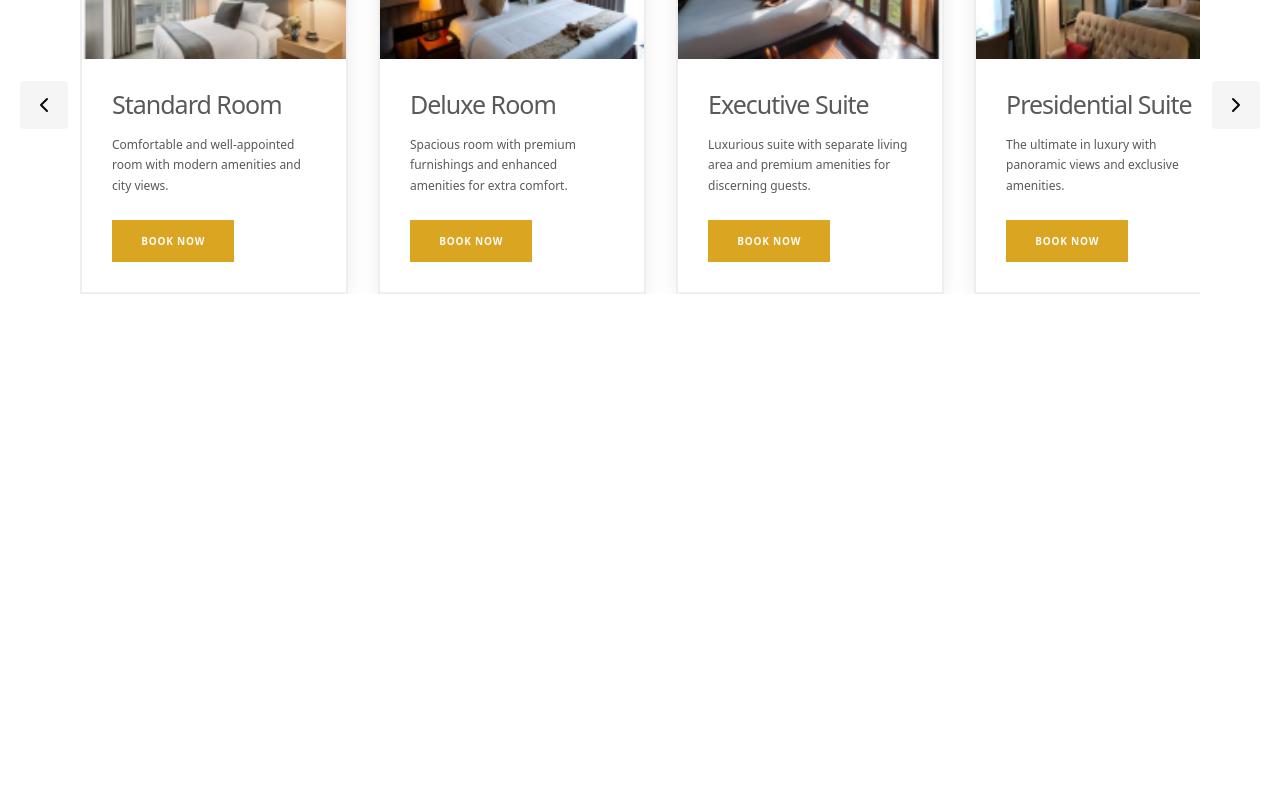
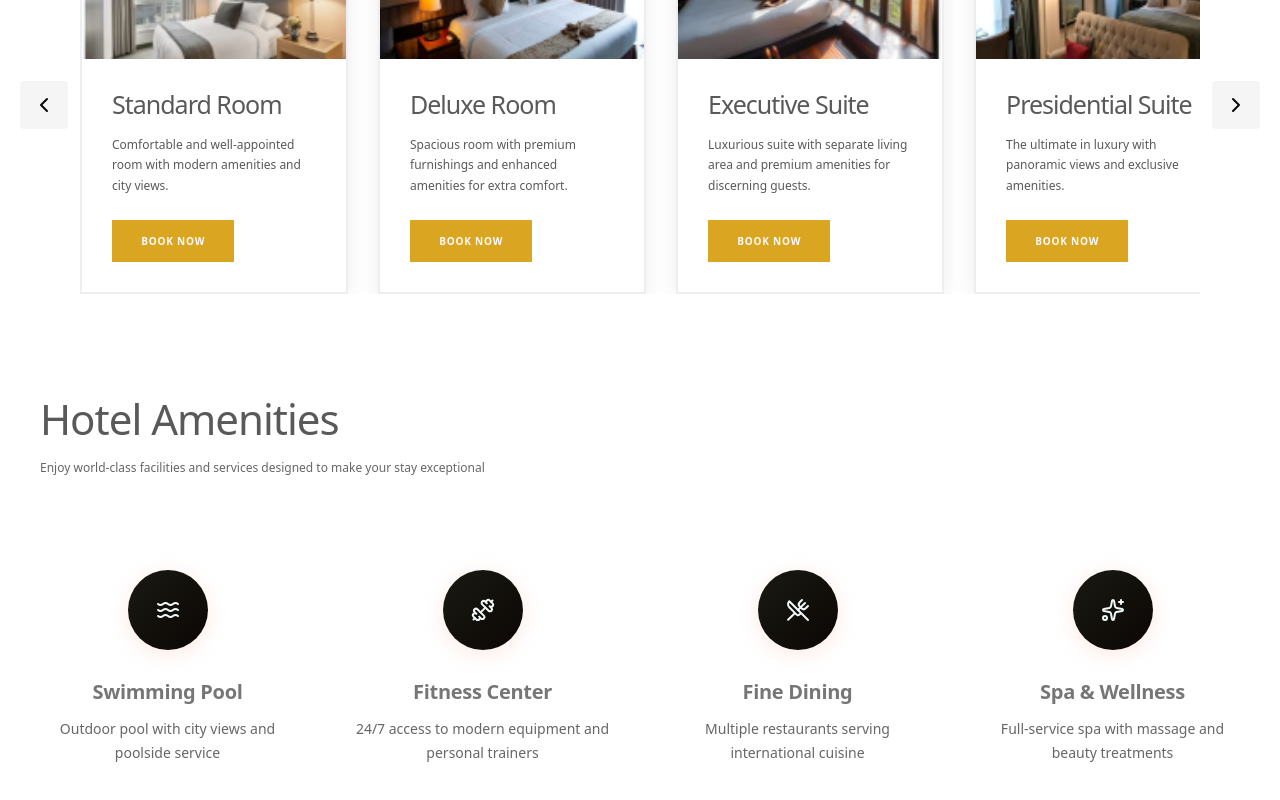
Before and after one commit to JanKokobane/hotel-tango-app, a React (Vite) app: page / in a window 1280 px wide. Shown: the part 1062-1862 px from the top of the page. Before the commit the page ends 1484 px from the top, so only its background shows below. Built offline with nearby package versions, Linux system fonts and the light colour scheme.

Commit message:
added styling on Hotel amenities feature

```diff
--- a/src/App.tsx
+++ b/src/App.tsx
@@ -3,6 +3,7 @@ import React from 'react';
 import Navbar from './Components/Navbar/Navbar';
 import Hero from './Pages/Hero';
 import { RoomsSection } from './Components/RoomsSection/RoomsSection';
+import HotelAmenities from './Components/HotelAmenities/HotelAmenities';
 
 function App() {
   return (
@@ -15,6 +16,7 @@ function App() {
               <Navbar />
               <Hero />
               <RoomsSection />
+              <HotelAmenities />
             </>
           }
         />
--- /dev/null
+++ b/src/Components/HotelAmenities/HotelAmenities.module.css
@@ -0,0 +1,111 @@
+.section {
+  padding: 100px 20px;
+  max-width: 1200px;
+  margin: 0 auto;
+  background: white;
+}
+
+.header {
+  text-align: center;
+  margin-bottom: 80px;
+}
+
+.heading {
+  position: relative;
+  font-size: 42px;
+  font-weight: 100;
+  color: #1a1a1ab9;
+  margin-bottom: 16px;
+  letter-spacing: -1px;
+  line-height: 1.2;
+  margin-top: -8rem;
+  float: left;
+}
+
+.subtitle {
+  font-size: 12px;
+  color: #666;
+  max-width: 650px;
+  line-height: 1.7;
+  float: left;
+  margin-top: -4rem;
+}
+
+.grid {
+  display: grid;
+  grid-template-columns: repeat(auto-fit, minmax(26px, 1fr));
+  gap: 60px;
+  list-style: none;
+  padding: 0;
+  margin: 0;
+  margin-top: -2rem;
+}
+
+.amenityCard {
+  display: flex;
+  flex-direction: column;
+  align-items: center;
+  text-align: center;
+  transition: transform 0.3s ease;
+}
+
+.amenityCard:hover {
+  transform: translateY(-8px);
+}
+
+.iconWrapper {
+  width: 80px;
+  height: 80px;
+  border-radius: 50%;
+  background: linear-gradient(135deg, #191a13 0%, #0c0604 100%);
+  display: flex;
+  align-items: center;
+  justify-content: center;
+  margin-bottom: 28px;
+  transition: all 0.3s ease;
+  box-shadow: 0 4px 20px rgba(252, 182, 159, 0.3);
+}
+
+.amenityCard:hover .iconWrapper {
+  transform: scale(1.1);
+  box-shadow: 0 6px 30px rgba(252, 182, 159, 0.5);
+}
+
+.icon {
+  font-size: 32px;
+  color: rgb(240, 248, 248);
+}
+
+.amenityTitle {
+  font-size: 20px;
+  font-weight: 700;
+  color: #1a1a1a98;
+  margin-bottom: 12px;
+  letter-spacing: -0.3px;
+}
+
+.amenityDescription {
+  font-size: 14px;
+  color: #666;
+  line-height: 1.7;
+  max-width: 280px;
+}
+
+@media (max-width: 768px) {
+  .section {
+    padding: 80px 16px;
+  }
+
+  .heading {
+    font-size: 36px;
+  }
+
+  .grid {
+    gap: 50px;
+    grid-template-columns: 1fr;
+  }
+
+  .amenityDescription {
+    max-width: 100%;
+  }
+}
--- a/src/Components/HotelAmenities/HotelAmenities.tsx
+++ b/src/Components/HotelAmenities/HotelAmenities.tsx
@@ -1,48 +1,54 @@
-import React from 'react';
-import { Text } from '../Text/Text';
-import { FaSwimmingPool, FaSpa } from "react-icons/fa";
-import { IoIosFitness } from "react-icons/io";
-import { MdLocalDining } from "react-icons/md";
+import React from "react";
+import { Waves, Dumbbell, UtensilsCrossed, Sparkles } from "lucide-react";
+import styles from "./HotelAmenities.module.css";
 
 interface Amenity {
-  icon: any;
+  icon: React.ReactNode;
   title: string;
   description: string;
 }
 
 const amenities: Amenity[] = [
   {
-    icon: <FaSwimmingPool />,
-    title: 'Swimming Pool',
-    description: 'Outdoor pool with city views and poolside service.',
+    icon: <Waves />,
+    title: "Swimming Pool",
+    description: "Outdoor pool with city views and poolside service",
   },
   {
-    icon: <IoIosFitness />,
-    title: 'Fitness Center',
-    description: '24/7 access to modern equipment and personal trainers.',
+    icon: <Dumbbell />,
+    title: "Fitness Center",
+    description: "24/7 access to modern equipment and personal trainers",
   },
   {
-    icon: <MdLocalDining />,
-    title: 'Fine Dining',
-    description: 'Multiple restaurants serving international cuisine.',
+    icon: <UtensilsCrossed />,
+    title: "Fine Dining",
+    description: "Multiple restaurants serving international cuisine",
   },
   {
-    icon: <FaSpa />,
-    title: 'Spa & Wellness',
-    description: 'Full-service spa with massage and beauty treatments.',
+    icon: <Sparkles />,
+    title: "Spa & Wellness",
+    description: "Full-service spa with massage and beauty treatments",
   },
 ];
 
 const HotelAmenities: React.FC = () => {
   return (
-    <section>
-      <Text variant='h1'>Hotel Amenities</Text>
-      <ul>
+    <section className={styles.section}>
+      <div className={styles.header}>
+        <h2 className={styles.heading}>Hotel Amenities</h2>
+        <p className={styles.subtitle}>
+          Enjoy world-class facilities and services designed to make your stay exceptional
+        </p>
+      </div>
+
+      <ul className={styles.grid}>
         {amenities.map((amenity, index) => (
-          <li key={index}>
-            <span>{amenity.icon}</span>
-            <Text variant='h2'>{amenity.title}</Text>
-            <Text variant='p'>{amenity.description}</Text>
+          <li key={index} className={styles.amenityCard}>
+            <div className={styles.iconWrapper}>
+              <span className={styles.icon}>{amenity.icon}</span>
+            </div>
+            <h3 className={styles.amenityTitle}>{amenity.title}</h3>
+            <p className={styles.amenityDescription}>{amenity.description}</p>
           </li>
         ))}
       </ul>
--- a/src/Components/RoomsSection/RoomsSection.module.css
+++ b/src/Components/RoomsSection/RoomsSection.module.css
@@ -26,6 +26,7 @@
   margin-bottom: 16px;
   letter-spacing: -1px;
   line-height: 1.2;
+  margin-left: 3.5rem;
 }
 
 .description {
@@ -33,6 +34,7 @@
   color: #666;
   max-width: 650px;
   line-height: 1.7;
+  margin-left: 3.5rem;
 }
 
 .headerActions {
--- a/src/Pages/Hero.module.css
+++ b/src/Pages/Hero.module.css
@@ -357,7 +357,6 @@
   cursor: pointer;
   transition: background 0.3s ease, transform 0.2s ease;
   white-space: nowrap;
-  border-radius: 4px;
 }
 
 .checkButton:hover {
```
